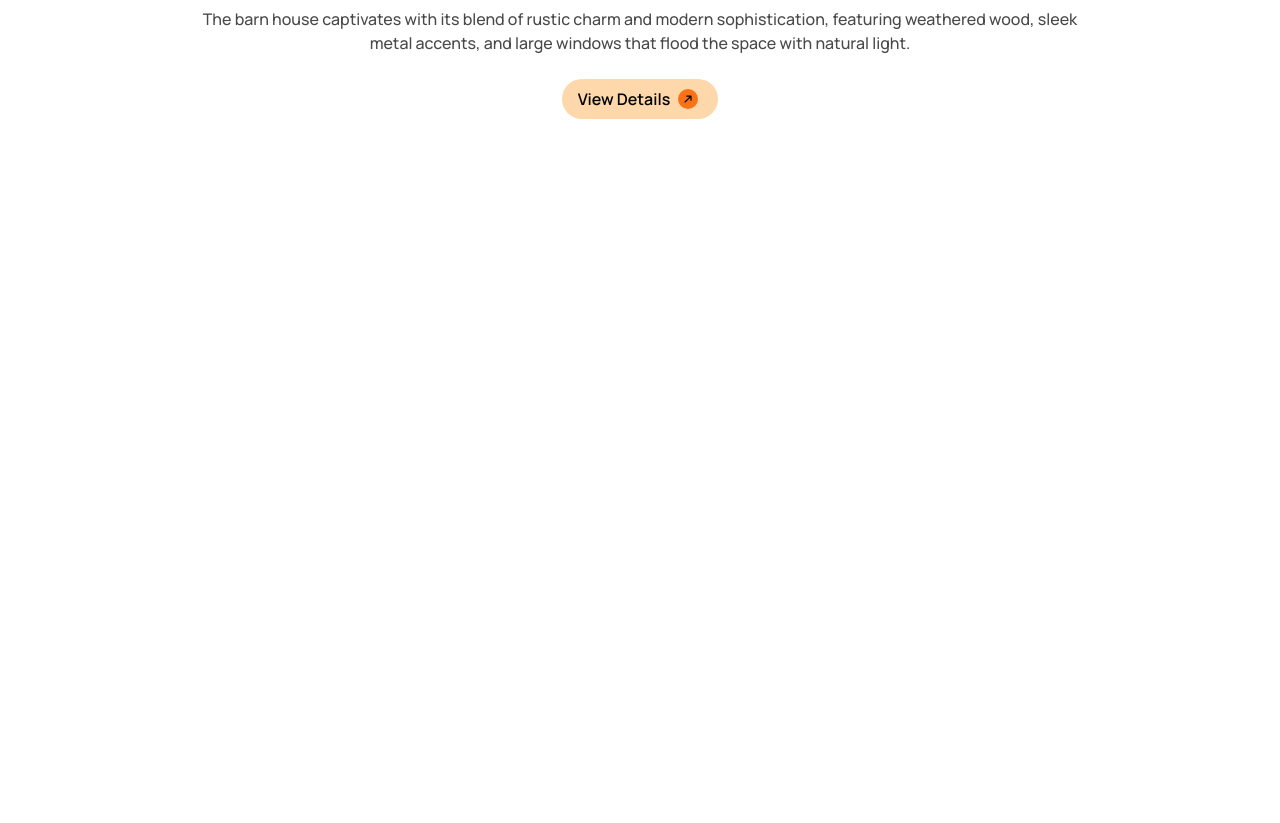
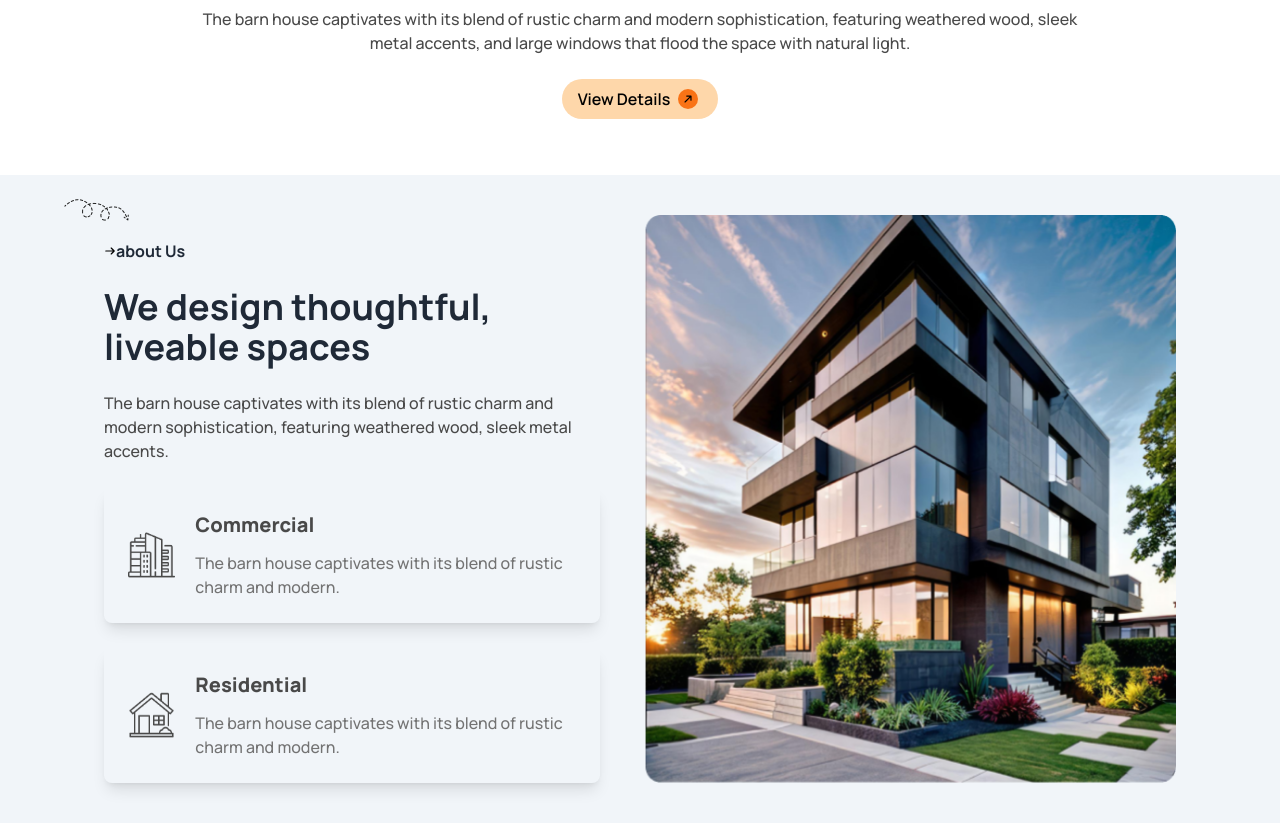
Before and after one commit to rafi9012/assigmment-3-website, a plain HTML site: page index.html in a window 1280 px wide. Shown: the part 575-1398 px from the top of the page. Before the commit the page ends 800 px from the top, so only its background shows below. Drawn offline with nearby package versions, Linux system fonts and the light colour scheme.

Commit message:
complete first section with tailwind

```diff
--- a/index.html
+++ b/index.html
@@ -33,7 +33,7 @@
 </head>
 <body class="manrope-font">
     <!-- header section -->
-     <header>
+     <header class="mb-14">
         <!-- navbar related style -->
          <nav class="flex items-center justify-center  ">
             <div class="navbar bg-base-100 max-w-6xl mx-auto px-4 justify-between">
@@ -130,7 +130,59 @@
         </section>
      </header>
     <!-- main section -->
-     <main>
+     <main class="">
+      <!-- section-1 -->
+       <!-- main bap section -->
+       <section class="bg-slate-100">
+        <!-- big arrow -->
+         <div class="flex flex-col md:flex-row max-w-6xl mx-auto p-10 space-x-5 gap-6">
+          <!-- first column -->
+         <div class="md:w-1/2 space-y-6">
+         <div class="w-[65px] relative hidden lg:block">
+          <img class="absolute -ml-10 -mt-4" src="assets/Vector.png" alt="">
+         </div>
+         <!-- about arrow -->
+
+            <div class="flex">
+            <svg  class="w-[12px]" xmlns="http://www.w3.org/2000/svg" viewBox="0 0 640 640"><!--!Font Awesome Free v7.0.0 by @fontawesome - https://fontawesome.com License - https://fontawesome.com/license/free Copyright 2025 Fonticons, Inc.--><path d="M566.6 342.6C579.1 330.1 579.1 309.8 566.6 297.3L406.6 137.3C394.1 124.8 373.8 124.8 361.3 137.3C348.8 149.8 348.8 170.1 361.3 182.6L466.7 288L96 288C78.3 288 64 302.3 64 320C64 337.7 78.3 352 96 352L466.7 352L361.3 457.4C348.8 469.9 348.8 490.2 361.3 502.7C373.8 515.2 394.1 515.2 406.6 502.7L566.6 342.7z"/></svg>
+            <h5 class="font-bold text-base">about Us</h5>
+          </div>
+          <h2 class="text-4xl font-bold ">We design thoughtful, liveable spaces</h2>
+          <p class="text-[#494949] text-base font-medium">The barn house captivates with its blend of rustic charm and
+modern sophistication, featuring weathered wood, sleek metal accents.</p>
+
+            <!-- card no 1 in 1st column -->
+
+           <div class=" shadow-lg rounded-lg p-6 flex items-center justify-center gap-5">
+            <div>
+            <img class="w-[64px]" src="assets/commercial.png" alt="">
+             </div>
+            <div class="">
+              <h3 class="font-extrabold text-xl text-[#494949] mb-3">Commercial</h3>
+            <p class="text-[#737373] font-medium text-base">The barn house captivates with its blend of rustic charm and modern.</p>
+            </div>
+           </div>
+           <!-- card no 2 in 1st column -->
+            <div class=" shadow-lg rounded-lg p-6 flex items-center justify-center gap-5">
+            <div>
+            <img class="w-[64px]" src="assets/residential.png" alt="">
+             </div>
+            <div class="">
+              <h3 class="font-extrabold text-xl text-[#494949] mb-3">Residential</h3>
+            <p class="text-[#737373] font-medium text-base">The barn house captivates with its blend of rustic charm and modern.</p>
+            </div>
+           </div>
+          </div>
+          <!-- second column -->
+          <div>
+            <img class="h-full" src="assets/Rectangle.png" alt="">
+
+          </div>
+          </div>
+
+
+
+       </section>
 
      </main>
      <!-- footer section -->
```
